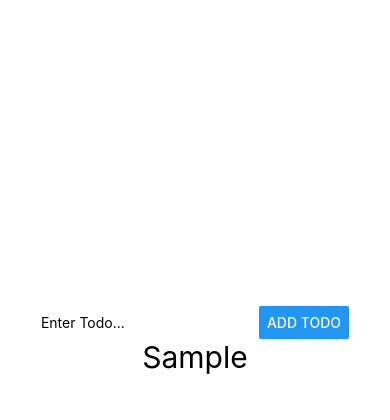
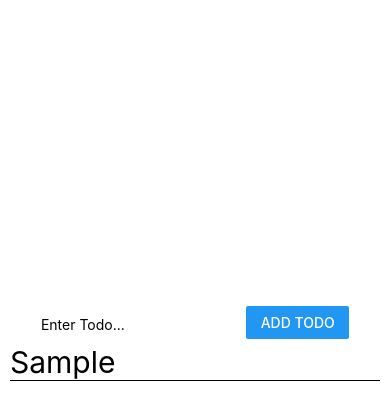
Before and after one commit to beesheer/ReactNativeReduxTodoList, a React Native app: screen / in a window 390 px wide. Both pictures are taken after typing "Sample" into the empty fields and a click on the button "ADD TODO". Shown: the top 420 px of the page. Built offline with nearby package versions, Linux system fonts and the light colour scheme.

Commit message:
Some styles.

```diff
--- a/components/Todo.js
+++ b/components/Todo.js
@@ -5,7 +5,7 @@ class Todo extends React.Component {
   render() {
     return (
       <Text
-        style={{ textDecorationLine: this.props.isCompleted ? 'line-through' : 'none', fontSize: 30}}
+        style={{ display: 'flex', textDecorationLine: this.props.isCompleted ? 'line-through' : 'none', fontSize: 30, borderBottomWidth: 1, flex: 1}}
         onPress={this.props.onPress} // Return a passed function from parent. It is in props.
       >
         {this.props.text}
--- a/components/TodoList.js
+++ b/components/TodoList.js
@@ -6,7 +6,7 @@ class TodoList extends React.Component {
   render() {
     return (
       <FlatList
-        style = {{maxHeight: 200}}
+        style = {{maxHeight: 200, width: '100%', paddingTop: 5}}
         data = {this.props.todos}
         renderItem = {({item}) => {
           return (
--- a/containers/AddTodo.js
+++ b/containers/AddTodo.js
@@ -1,5 +1,5 @@
 import React from 'react'
-import { TextInput, Button, View } from 'react-native'
+import { Text, TextInput, Button, View } from 'react-native'
 import { addTodo } from '../actions'
 import { connect } from 'react-redux';
 
@@ -13,25 +13,30 @@ class AddTodo extends React.Component {
 
   render() {
     return (
-      <View style={{flexDirection: 'row'}}>
+      <View style={{ flexDirection: 'row' }}>
+        <View style={{ flex: 2, justifyContent: 'flex-end'}}>
           <TextInput
-          style={{flex: 1}}
+            style={{ flex: 1, marginVertical: 0, paddingVertical: 0, borderWidth: 0, marginBottom: -5}}
             value={this.state.currentText}
-          onChangeText={(text) => this.setState({currentText: text})}
+            onChangeText={(text) => this.setState({ currentText: text })}
             placeholder='Enter Todo...'
           />
+        </View>
+
+        <View style={{ flex: 1, justifyContent: 'flex-end'}}>
           <Button
-          style={{flex: 1}}
+            style={{ flex: 1 }}
             onPress={() => {
               if (this.state.currentText.trim() == '') {
                 alert('Please enter todo');
                 return false;
               }
               this.props.dispatch(addTodo(this.state.currentText));
-            this.setState({currentText: ''});
+              this.setState({ currentText: '' });
             }}
             title='Add Todo'
           />
+        </View>
       </View>
     )
   }
```
Lines whose indentation alone changed are shown as unchanged.
